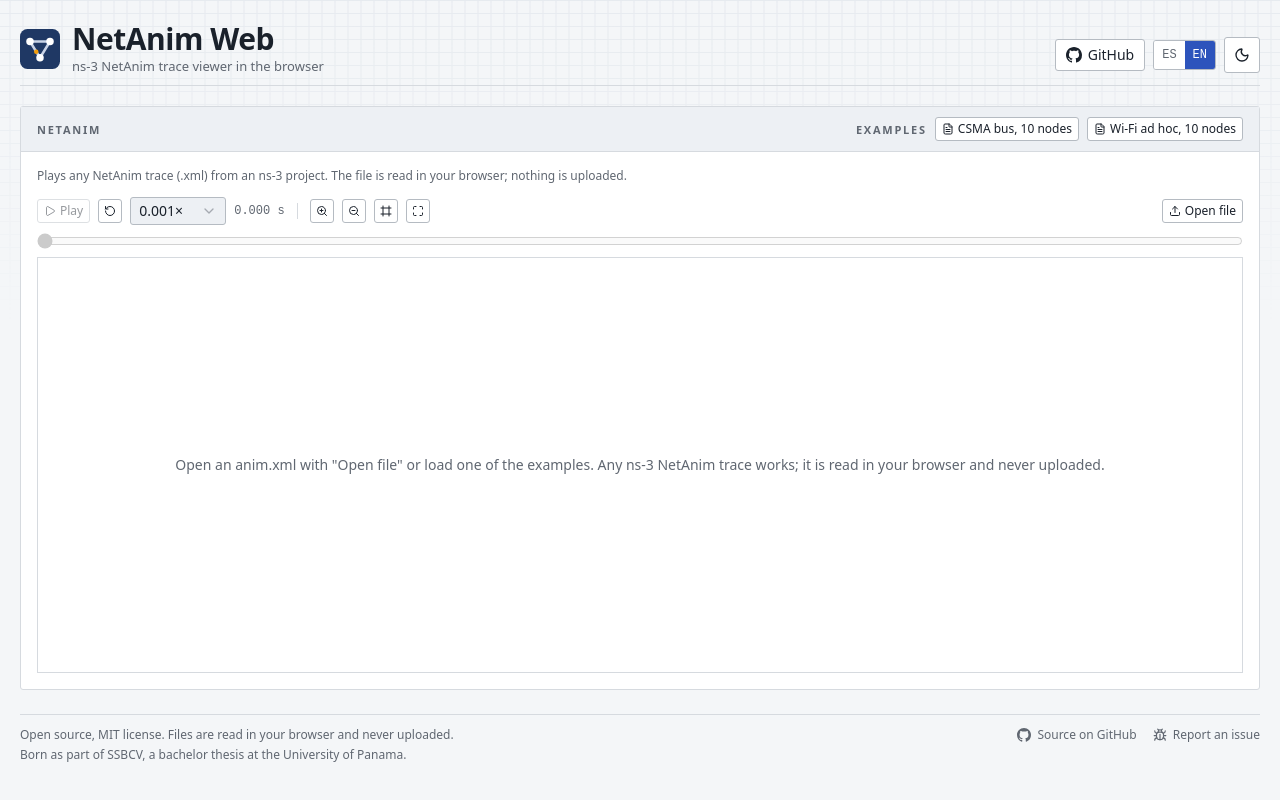
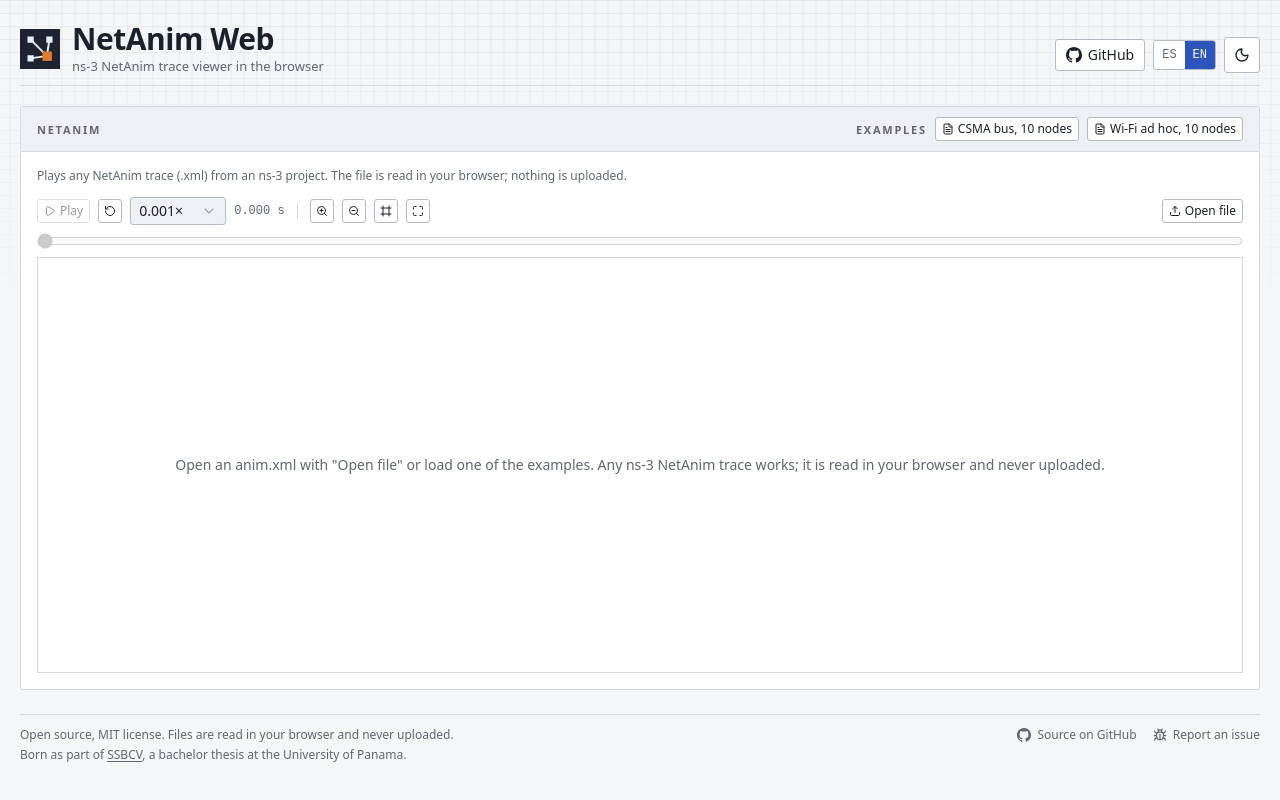
Before and after one commit to faustinoaq/netanim-web, a React (Vite) app: page / in a window 1280 px wide. Shown: the top 800 px of the page. Built offline with nearby package versions, Linux system fonts and the light colour scheme.

Commit message:
Use the SSBCV logo and link SSBCV in the footer

```diff
--- a/src/App.jsx
+++ b/src/App.jsx
@@ -122,7 +122,16 @@
         <footer className="mt-6 flex flex-wrap items-start justify-between gap-4 border-t border-rule pt-3 text-xs text-ink-soft">
           <div className="max-w-2xl space-y-1">
             <p>{t('app.footer')}</p>
-            <p>{t('app.origin')}</p>
+            <p>
+              {t('app.origin').split('SSBCV').map((part, i) =>
+                i === 0 ? part : (
+                  <span key={i}>
+                    <a className="underline underline-offset-2 hover:text-ink" href="https://github.com/faustinoaq/ssbcv" target="_blank" rel="noreferrer">SSBCV</a>
+                    {part}
+                  </span>
+                ),
+              )}
+            </p>
           </div>
           <div className="flex flex-wrap gap-4">
             <a className="inline-flex items-center gap-1.5 hover:text-ink" href={REPO_URL} target="_blank" rel="noreferrer">
```
Also changed, not shown: public/favicon.svg.
